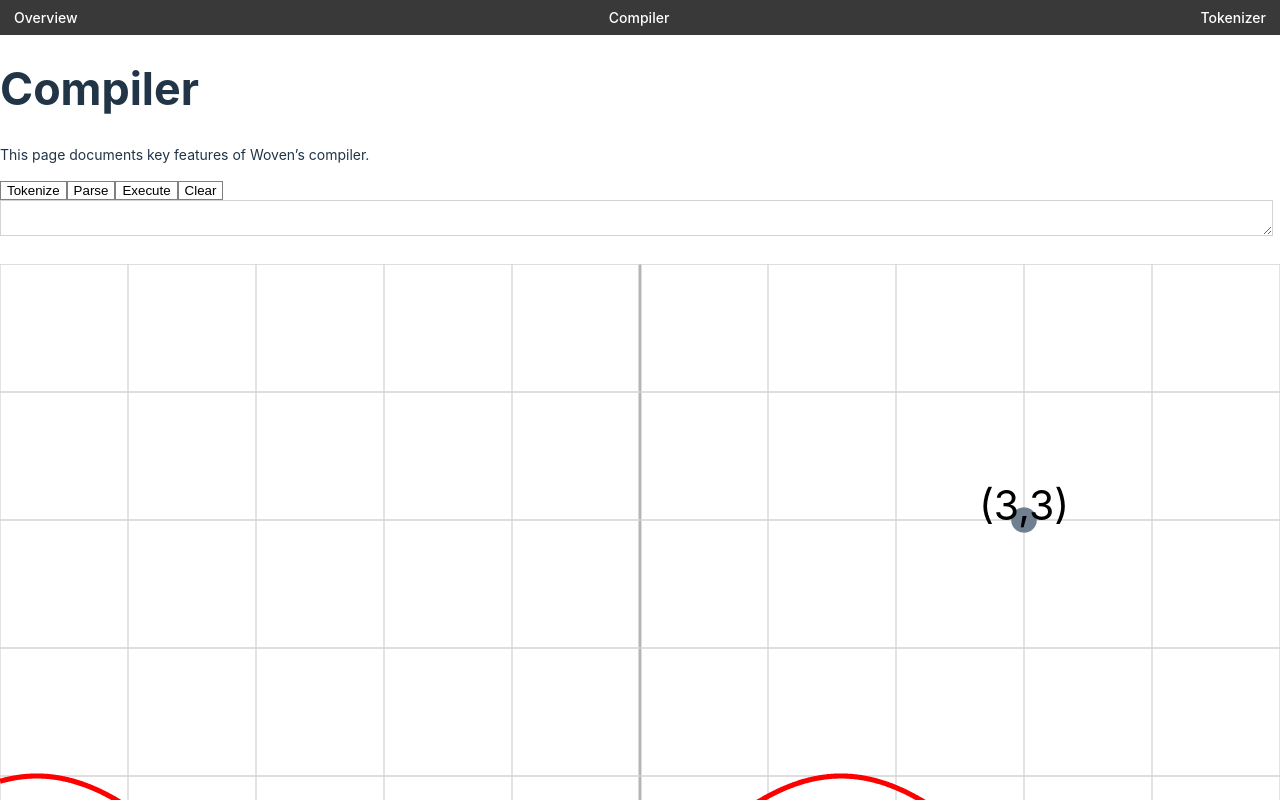
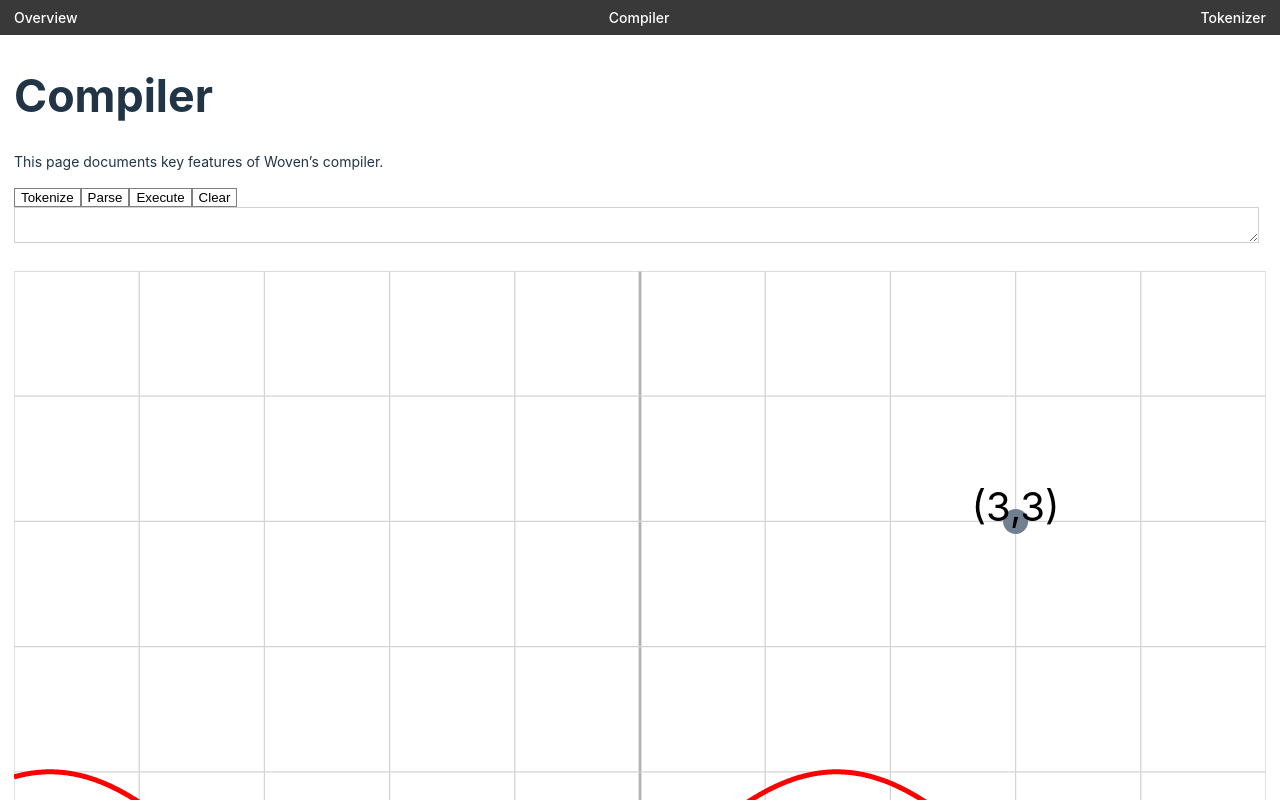
Before and after one commit to ketiboldiais/woven, a React (Vite) app: page /compiler in a window 1280 px wide. Shown: the top 800 px of the page. Built offline with nearby package versions, Linux system fonts and the light colour scheme.

Commit message:
move nav outside main

```diff
--- a/src/App.css
+++ b/src/App.css
@@ -2,6 +2,10 @@
   max-width: 1280px;
   margin: 0 auto;
   font-size: 14px;
+}
+
+main {
+  padding: 0.5em 1em 1em 1em;
 }
 
 nav ul {
--- a/src/App.tsx
+++ b/src/App.tsx
@@ -34,8 +34,8 @@ const Nav = () => (
 function App() {
   return (
     <BrowserRouter>
+      <Nav/>
       <main>
-        <Nav/>
         <Routes>
           {links.map((link) => (
             <Route path={link.path} key={link.path} element={link.page} />
```
